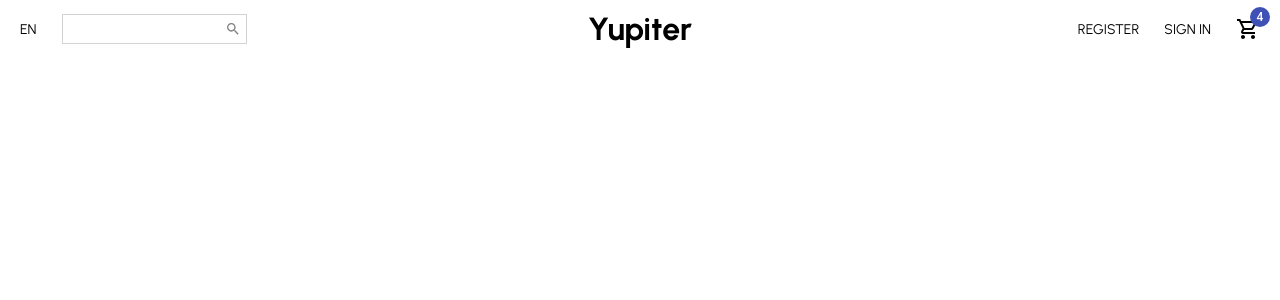
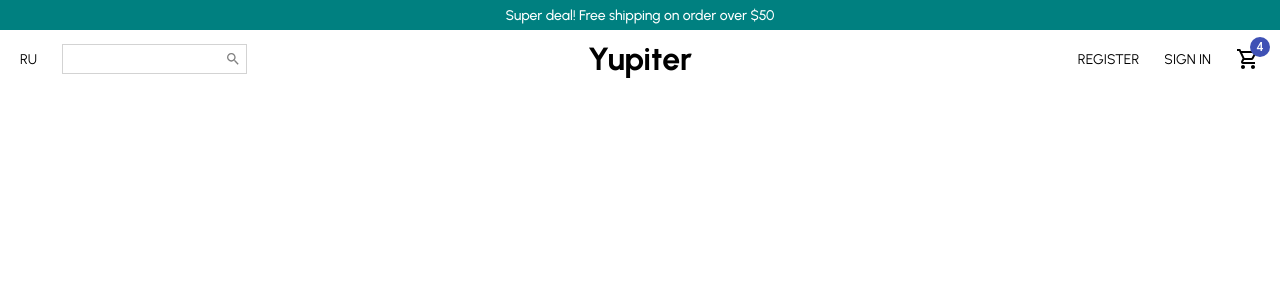
Before and after one commit to js-neo/online-store__thesis-project, a React (Create React App) app in the folder client/: page / in a window 1280 px wide. Shown: the top 300 px of the page. Built offline with nearby package versions, Linux system fonts and the light colour scheme.

Commit message:
feat: add Announcement component

```diff
--- /dev/null
+++ b/client/src/components/Announcement.jsx
@@ -0,0 +1,19 @@
+import React from "react";
+import styled from "styled-components";
+
+const Container = styled.div`
+  height: 30px;
+  background-color: teal;
+  color: white;
+  display: flex;
+  align-items: center;
+  justify-content: center;
+  font-size: 14px;
+  font-weight: 500;
+`;
+
+const Announcement = () => {
+  return <Container>Super deal! Free shipping on order over $50</Container>;
+};
+
+export default Announcement;
--- a/client/src/components/Navbar.jsx
+++ b/client/src/components/Navbar.jsx
@@ -63,7 +63,7 @@
     <Container>
       <Wrapper>
         <Left>
-          <Language>EN</Language>
+          <Language>RU</Language>
           <SearchContainer>
             <Input />
             <Search style={{ color: "gray", fontSize: 16 }} />
--- a/client/src/pages/Home.jsx
+++ b/client/src/pages/Home.jsx
@@ -1,8 +1,14 @@
 import React from "react";
 import Navbar from "../components/Navbar";
+import Announcement from "../components/Announcement";
 
 const Home = () => {
-  return <Navbar />;
+  return (
+    <>
+      <Announcement />
+      <Navbar />
+    </>
+  );
 };
 
 export default Home;
```
